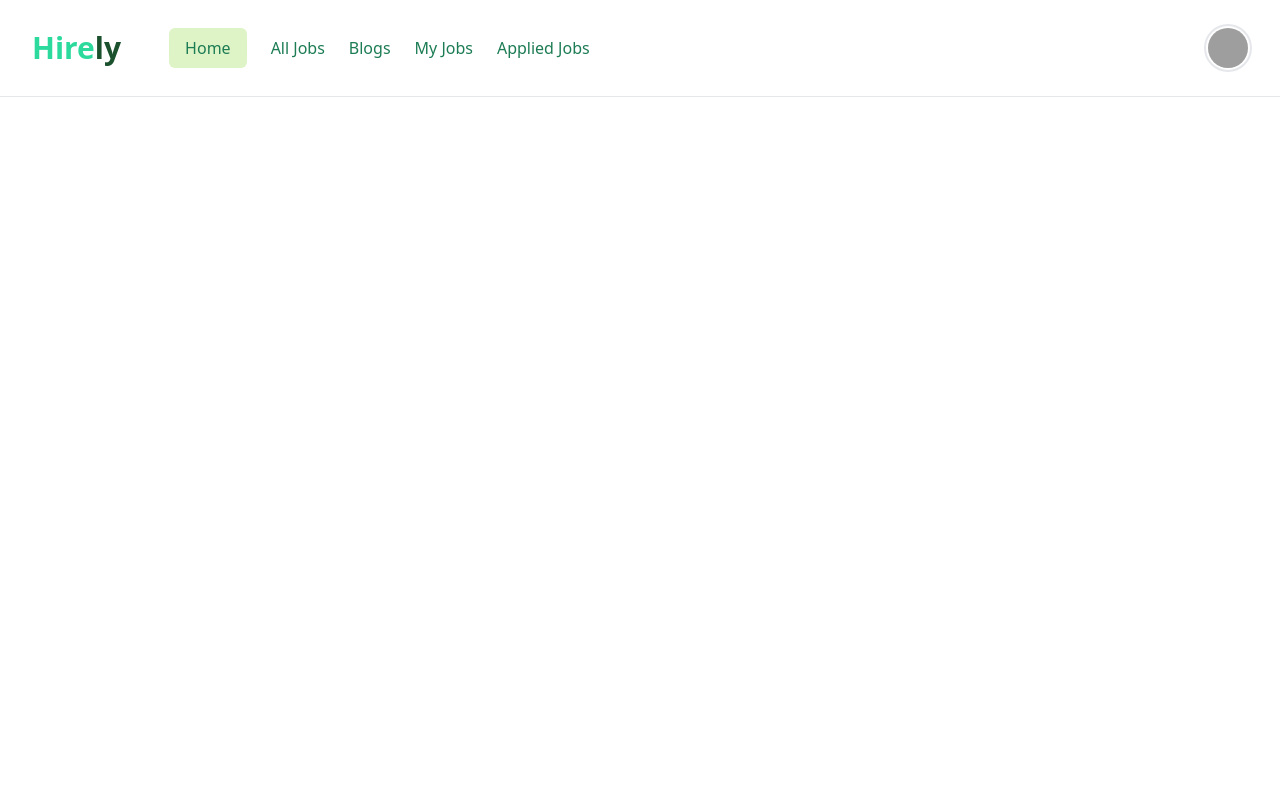
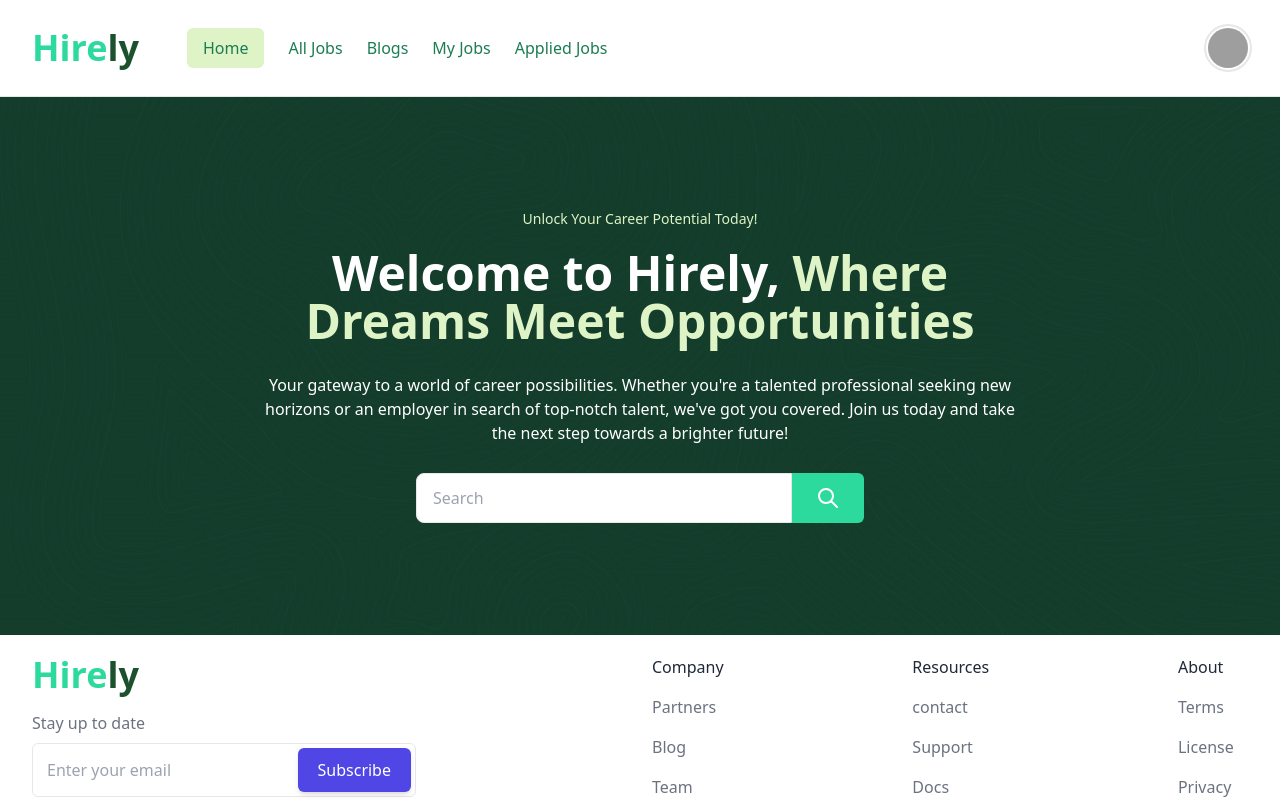
Before and after one commit to monaemhossain/hirely-client, a React (Vite) app: page / in a window 1280 px wide. Shown: the top 800 px of the page. Built offline with nearby package versions, Linux system fonts and the light colour scheme; grey boxes are pictures that could not be loaded.

Commit message:
added error page and bannder with serach input field

```diff
--- a/src/Components/Header/AppMenu/AppMenu.jsx
+++ b/src/Components/Header/AppMenu/AppMenu.jsx
@@ -1,6 +1,7 @@
 import { useState, useRef, useEffect } from "react"
-import { Link, NavLink } from "react-router-dom"
+import { NavLink } from "react-router-dom"
 import PropTypes from 'prop-types';
+import Logo from "../../logo/logo";
 
 // Profile Dropdown
 const ProfileDropDown = (props) => {
@@ -65,12 +66,11 @@ const AppMenu = () => {
     { title: "Applied Jobs", path: "/applied-jobs" },
   ]
   return (
+    <div>
       <nav className="bg-white border-b">
         <div className="flex items-center space-x-8 py-3 px-4 w-screen mx-auto md:px-8">
           <div className="flex-none lg:flex-initial">
-          <Link to="/">
-            <h1 className="text-3xl font-semibold"><span className="text-theme-color-4">Hire</span><span className="text-theme-color-5">ly</span></h1>
-          </Link>
+            <Logo />
           </div>
           <div className="flex-1 flex items-center justify-between">
             <div className={`bg-white absolute z-20 w-full top-16 left-0 p-4 border-b lg:static lg:block lg:border-none ${menuState ? '' : 'hidden'}`}>
@@ -127,6 +127,7 @@ const AppMenu = () => {
           </div>
         </div>
       </nav>
+    </div>
   )
 }
 
--- /dev/null
+++ b/src/Components/Header/Banner/Banner.jsx
@@ -0,0 +1,51 @@
+import Logo from "../../logo/logo";
+
+const Banner = () => {
+
+    const handleSearchJobs = e => {
+        e.preventDefault();
+    }
+
+    return (
+        <section className="bg-[url('/hero-bg.jpg')] bg-theme-color-5 bg-blend-overlay bg-opacity-50 bg-no-repeat bg-cover">
+            <div className="max-w-screen-xl mx-auto px-4 py-28 gap-12 text-gray-600">
+                <div className="space-y-5 max-w-3xl mx-auto text-center">
+                    <h1 className="text-sm text-theme-color-3 font-medium">
+                        Unlock Your Career Potential Today!
+                    </h1>
+                    <h2 className="text-4xl  text-white font-bold mx-auto md:text-5xl">
+                        Welcome to Hirely, <span className="text-theme-color-3">Where Dreams Meet Opportunities</span>
+                    </h2>
+                    <p className="py-2 text-white">
+                        Your gateway to a world of career possibilities. Whether you&#39;re a talented professional seeking new horizons or an employer in search of top-notch talent, we&#39;ve got you covered. Join us today and take the next step towards a brighter future!
+                    </p>
+                    <form
+                        onSubmit={() => handleSearchJobs()}
+                        className="max-w-md mt-12 mx-auto flex">
+                        <div className="w-full">
+
+                            <div>
+                                <input
+                                    type="text"
+                                    placeholder="Search"
+                                    className="w-full px-4 py-3 text-theme-color-5 border rounded-s-lg outline-none bg-white focus:bg-white focus:border-theme-color-4 focus:border-e-transparent"
+                                />
+                            </div>
+                        </div>
+                        <button
+                            type="submit"
+                            className="px-6 py-2 text-white bg-theme-color-4 rounded-e-md duration-150 hover:bg-theme-color-2 active:shadow-lg"
+                        >
+                            <svg xmlns="http://www.w3.org/2000/svg" className=" w-6 h-6 my-auto text-white" fill="none" viewBox="0 0 24 24" stroke="currentColor">
+                                <path strokeLinecap="round" strokeLinejoin="round" strokeWidth={2} d="M21 21l-6-6m2-5a7 7 0 11-14 0 7 7 0 0114 0z" />
+                            </svg>
+                        </button>
+                    </form>
+                </div>
+
+            </div>
+        </section>
+    )
+}
+
+export default Banner;
--- a/src/Components/Logo/Logo.jsx
+++ b/src/Components/Logo/Logo.jsx
@@ -2,7 +2,7 @@ import { Link } from "react-router-dom"
 
 const Logo = () => {
     return <Link to="/">
-        <h1 className="text-3xl font-semibold"><span className="text-theme-color-4">Hire</span><span className="text-theme-color-5">ly</span></h1>
+        <h1 className="text-4xl font-bold"><span className="text-theme-color-4">Hire</span><span className="text-theme-color-5">ly</span></h1>
     </Link>
 }
 export default Logo;
--- a/src/Pages/ErrorPage/ErrorPage.jsx
+++ b/src/Pages/ErrorPage/ErrorPage.jsx
@@ -2,7 +2,7 @@ import { Link } from "react-router-dom";
 
 const ErrorPage = () => {
     return (
-        <main>
+        <main className="bg-[url('https://images.unsplash.com/photo-1577017040065-650ee4d43339?auto=format&fit=crop&q=80&w=2070&ixlib=rb-4.0.3&ixid=M3wxMjA3fDB8MHxwaG90by1wYWdlfHx8fGVufDB8fHx8fA%3D%3D')] bg-white bg-opacity-75 bg-blend-overlay">
             <div className="max-w-screen-xl mx-auto px-4 flex items-center justify-start h-screen md:px-8">
                 <div className="max-w-lg mx-auto space-y-3 text-center">
                     <h3 className="text-indigo-600 font-semibold">
@@ -18,9 +18,9 @@ const ErrorPage = () => {
                         <Link to="/" className="block py-2 px-4 text-white font-medium bg-indigo-600 duration-150 hover:bg-indigo-500 active:bg-indigo-700 rounded-lg">
                             Go back
                         </Link>
-                        <a href="javascript:void(0)" className="block py-2 px-4 text-gray-700 hover:bg-gray-50 font-medium duration-150 active:bg-gray-100 border rounded-lg">
+                        <Link to="#" className="block py-2 px-4 text-gray-700 hover:bg-gray-50 font-medium duration-150 active:bg-gray-100 border rounded-lg">
                             Contact support
-                        </a>
+                        </Link>
                     </div>
                 </div>
             </div>
--- /dev/null
+++ b/src/Pages/Home/Home.jsx
@@ -0,0 +1,11 @@
+import Banner from "../../Components/Header/Banner/Banner";
+
+const Home = () => {
+    return (
+        <div>
+            <Banner />
+        </div>
+    );
+};
+
+export default Home;
--- a/src/Routers/MainLayout.jsx
+++ b/src/Routers/MainLayout.jsx
@@ -6,7 +6,7 @@ const MainLayout = () => {
     return (
         <div>
             <AppMenu />
-            <div className="min-h-screen bg-blue-gray-50">
+            <div className="min-h-[calc(100vh-442px)] bg-blue-gray-50">
                 <Outlet />
             </div>
             <Footer />
```
Also changed, not shown: src/Routers/Routes.jsx (+7 -0 lines), public/hero-bg.jpg (added), 1 other file (tests, documents, lock files or other folders). Lines whose indentation alone changed are shown as unchanged.
